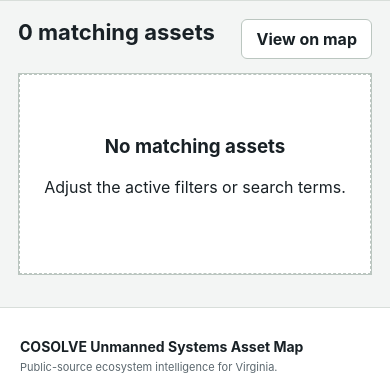
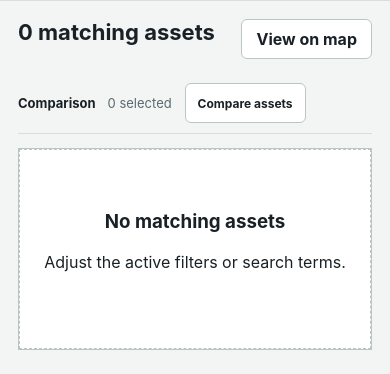
Before and after one commit to jschwartz1313/COSOLVE-Asset-Map, a Django app: page /directory/ in a window 390 px wide. Shown: the part 852-1226 px from the top of the page. Run offline with Django 5.2, Linux system fonts and the light colour scheme; data that the repository does not hold is empty; parts of the project's set-up code (start-up, migrations or seed data) failed here and were passed over.

Commit message:
Move comparison controls into the directory header

```diff
--- a/static/css/decision-tools.css
+++ b/static/css/decision-tools.css
@@ -30,10 +30,20 @@
 .inquiry-draft { margin-top: 32px; border-top: 1px solid var(--line); padding-top: 20px; }
 .profile-actions { display: flex; gap: 18px; align-items: center; flex-wrap: wrap; }
 .shortlist-toggle { font: inherit; font-size: 13px; border: 0; padding: 0; color: var(--brand-dark, #9c3023); background: none; cursor: pointer; text-decoration: underline; text-underline-offset: 3px; }
-.directory-row-main .shortlist-toggle { margin-top: 8px; }
-.shortlist-tray { position: sticky; bottom: 12px; z-index: 15; background: #fff; border: 1px solid var(--line); padding: 12px 16px; display: flex; flex-wrap: wrap; align-items: center; justify-content: space-between; gap: 12px; box-shadow: 0 2px 8px #0001; border-radius: 4px; }
-.shortlist-tray[hidden] { display: none; }
-.shortlist-tray button { background: none; border: 0; text-decoration: underline; cursor: pointer; font: inherit; }
+.comparison-controls { display: flex; flex-wrap: wrap; align-items: center; gap: 10px 16px; padding: 10px 0; margin: 0 0 14px; border-bottom: 1px solid var(--line); font-size: 13px; }
+.comparison-controls strong { font-size: 13px; }
+.comparison-controls [data-comparison-count] { min-width: 65px; color: var(--ink-muted); }
+.comparison-controls .button { margin-left: auto; padding: 7px 12px; font-size: 12px; }
+.comparison-controls button { background: none; border: 0; padding: 7px 0; color: var(--ink-muted); text-decoration: underline; cursor: pointer; font: inherit; }
+.comparison-controls button[hidden] { display: none; }
+.comparison-controls[hidden] { display: none; }
+.directory-asset-heading { display: grid; grid-template-columns: 18px minmax(0, 1fr); align-items: start; gap: 10px; }
+.directory-compare-control { display: flex; align-items: center; justify-content: center; width: 18px; min-height: 20px; cursor: pointer; }
+.directory-compare-control input { width: 16px; height: 16px; margin: 1px 0 0; accent-color: var(--brand-dark, #9c3023); cursor: pointer; }
+.directory-compare-control input:disabled { cursor: default; }
+.directory-row-main p { margin-left: 28px; }
+.directory-row.is-comparison-selected { background: #f3f6f4; }
+.directory-columns > span:first-child { padding-left: 28px; }
 .site-diagram { margin: 0; }
 .site-diagram img { width: 100%; max-height: 480px; object-fit: contain; background: #f4f6f5; }
 .site-diagram figcaption { margin-top: 8px; font-size: 13px; overflow-wrap: anywhere; }
@@ -43,6 +53,8 @@
   .asset-comparison th, .asset-comparison td { padding: 10px; }
   .comparison-candidates li { display: block; }
   .comparison-candidates span { display: block; margin-top: 4px; }
+  .comparison-controls { gap: 8px 12px; }
+  .comparison-controls .button { margin-left: 0; }
 }
 @media print {
   .decision-heading > a, .compare-selection, .compare-search, .comparison-candidates { display: none; }
@@ -50,5 +62,7 @@
   .asset-comparison, .asset-comparison:has(thead th:nth-child(5)) { min-width: 0; font-size: 9px; }
   .asset-comparison th:first-child { width: 85px; }
   .asset-comparison th, .asset-comparison td { padding: 5px; min-width: 0; }
-  .shortlist-tray { display: none; }
+  .comparison-controls, .directory-compare-control { display: none; }
+  .directory-asset-heading { display: block; }
+  .directory-row-main p { margin-left: 0; }
 }
--- a/static/js/asset-shortlist.js
+++ b/static/js/asset-shortlist.js
@@ -24,15 +24,26 @@ if (serverSelection) {
 function update() {
   buttons.forEach(button => {
     const added = selected.includes(button.dataset.compareAsset);
-    button.setAttribute("aria-pressed", String(added));
-    button.textContent = added ? "Remove from comparison" : "Add to comparison";
+    if (button.matches('input[type="checkbox"]')) {
+      button.checked = added;
+      button.closest(".directory-row")?.classList.toggle("is-comparison-selected", added);
+    } else {
+      button.setAttribute("aria-pressed", String(added));
+      button.textContent = added ? "Remove from comparison" : "Add to comparison";
+    }
+    button.disabled = !added && selected.length === 5;
+    button.title = button.disabled ? "Five assets selected; remove one to select another"
+      : added ? "Remove from comparison" : "Select for comparison";
   });
   if (tray) {
-    tray.hidden = selected.length === 0;
+    if (tray.hasAttribute("data-hide-empty")) tray.hidden = selected.length === 0;
     tray.querySelector("[data-comparison-count]").textContent = `${selected.length} selected`;
+    tray.querySelector("[data-comparison-status]").textContent = `${selected.length} of 5 assets selected for comparison`;
+    tray.querySelector("[data-comparison-clear]").hidden = selected.length === 0;
     const query = new URLSearchParams();
     selected.forEach(slug => query.append("asset", slug));
     tray.querySelector("a").href = `/compare/?${query}`;
+    tray.querySelector("a").textContent = selected.length ? "Compare selected assets" : "Compare assets";
   }
 }
 buttons.forEach(button => button.addEventListener("click", () => {
@@ -40,7 +51,7 @@ buttons.forEach(button => button.addEventListener("click", () => {
   if (selected.includes(slug)) selected = selected.filter(value => value !== slug);
   else if (selected.length < 5) selected.push(slug);
   else {
-    if (tray) tray.querySelector("[data-comparison-count]").textContent = "Five selected. Remove one to add another.";
+    if (tray) tray.querySelector("[data-comparison-status]").textContent = "Five assets selected. Remove one to add another.";
     return;
   }
   try { localStorage.setItem(KEY, JSON.stringify(selected)); } catch { /* Storage is optional. */ }
--- a/templates/assets/compare.html
+++ b/templates/assets/compare.html
@@ -1,7 +1,7 @@
 {% extends "base.html" %}
 {% load static %}
 {% block title %}Compare assets | COSOLVE{% endblock %}
-{% block extra_css %}<link rel="stylesheet" href="{% static 'css/decision-tools.css' %}">{% endblock %}
+{% block extra_css %}<link rel="stylesheet" href="{% static 'css/decision-tools.css' %}?v=20261111-2">{% endblock %}
 {% block content %}
 <main id="main-content" class="content-page decision-page">
   <header class="decision-heading"><div><a href="{% url 'core:directory' %}">Asset directory</a><h1>Compare assets</h1></div>{% if assets %}<a href="?{{ download_query }}">Export comparison CSV</a>{% endif %}</header>
@@ -16,5 +16,5 @@
   <p class="field-note">Unknown specifications are not confirmed capabilities. Contact the operator to establish project fit, access and availability.</p>
 </main>
 {{ browser_selection|json_script:"comparison-selection" }}
-<script type="module" src="{% static 'js/asset-shortlist.js' %}"></script>
+<script type="module" src="{% static 'js/asset-shortlist.js' %}?v=20261111-2"></script>
 {% endblock %}
--- a/templates/assets/detail.html
+++ b/templates/assets/detail.html
@@ -3,7 +3,7 @@
 {% block body_class %}asset-detail-page{% endblock %}
 {% block title %}{{ asset.public_name }} | COSOLVE{% endblock %}
 {% block meta_description %}{{ asset.short_description }}{% endblock %}
-{% block extra_css %}<link rel="stylesheet" href="{% static 'css/decision-tools.css' %}">{% endblock %}
+{% block extra_css %}<link rel="stylesheet" href="{% static 'css/decision-tools.css' %}?v=20261111-2">{% endblock %}
 {% block content %}
 <main id="main-content" class="detail-page">
   <nav class="breadcrumbs" aria-label="Breadcrumb"><a href="{% url 'core:directory' %}">Directory</a><span>/</span><span>Asset profile</span></nav>
@@ -127,8 +127,8 @@
     </div>
   </div>
   <footer class="profile-actions"><button class="shortlist-toggle" data-compare-asset="{{ asset.slug }}" aria-pressed="false" type="button">Add to comparison</button><a href="{% url 'core:asset-inquiry' asset.slug %}">Prepare an inquiry</a><a class="profile-update-link" href="{% url 'core:asset-suggest-update' asset.slug %}">Suggest an update</a></footer>
-  {% include "includes/comparison_tray.html" %}
+  {% include "includes/comparison_tray.html" with hide_empty=True %}
 </main>
 <script type="module" src="{% static 'js/asset-detail.js' %}?v=20261021-1"></script>
-<script type="module" src="{% static 'js/asset-shortlist.js' %}"></script>
+<script type="module" src="{% static 'js/asset-shortlist.js' %}?v=20261111-2"></script>
 {% endblock %}
--- a/templates/assets/directory.html
+++ b/templates/assets/directory.html
@@ -3,7 +3,7 @@
 {% block body_class %}directory-page{% endblock %}
 {% block title %}{{ public_scope_name }} Directory | COSOLVE{% endblock %}
 {% block meta_description %}Browse and filter COSOLVE's public directory of {{ public_scope_name }} unmanned and autonomous systems assets.{% endblock %}
-{% block extra_css %}<link rel="stylesheet" href="{% static 'css/decision-tools.css' %}">{% endblock %}
+{% block extra_css %}<link rel="stylesheet" href="{% static 'css/decision-tools.css' %}?v=20261111-2">{% endblock %}
 {% block content %}
 <main id="main-content" class="directory-layout">
   <aside class="directory-filters">
@@ -26,14 +26,17 @@
         <a class="button secondary" href="{% url 'core:map' %}?{{ request.GET.urlencode }}">View on map</a>
       </div>
     </div>
+    {% include "includes/comparison_tray.html" %}
     <div class="directory-columns" aria-hidden="true"><span>Asset</span><span>Classification</span><span>Location</span></div>
     <div class="directory-list">
       {% for asset in page_obj %}
         <article class="directory-row">
           <div class="directory-row-main">
-            <h3><a href="{{ asset.get_absolute_url }}">{{ asset.public_name }}</a></h3>
+            <div class="directory-asset-heading">
+              <label class="directory-compare-control"><input type="checkbox" data-compare-asset="{{ asset.slug }}" aria-label="Compare {{ asset.public_name }}" title="Select for comparison"></label>
+              <h3><a href="{{ asset.get_absolute_url }}">{{ asset.public_name }}</a></h3>
+            </div>
             <p>{{ asset.short_description }}</p>
-            <button class="shortlist-toggle" data-compare-asset="{{ asset.slug }}" aria-label="Compare {{ asset.public_name }}" aria-pressed="false" type="button">Add to comparison</button>
           </div>
           <div class="directory-classification">
             <span class="type-pill type-{{ asset.record_type }}">{{ asset.get_record_type_display }}</span>
@@ -54,9 +57,8 @@
         {% if page_obj.has_next %}<a href="{% querystring page=page_obj.next_page_number %}">Next</a>{% endif %}
       </nav>
     {% endif %}
-    {% include "includes/comparison_tray.html" %}
   </section>
 </main>
 <script type="module" src="{% static 'js/directory-filters.js' %}?v=20261021-2"></script>
-<script type="module" src="{% static 'js/asset-shortlist.js' %}"></script>
+<script type="module" src="{% static 'js/asset-shortlist.js' %}?v=20261111-2"></script>
 {% endblock %}
--- a/templates/assets/inquiry.html
+++ b/templates/assets/inquiry.html
@@ -1,7 +1,7 @@
 {% extends "base.html" %}
 {% load static %}
 {% block title %}Prepare an inquiry | {{ asset.public_name }}{% endblock %}
-{% block extra_css %}<link rel="stylesheet" href="{% static 'css/decision-tools.css' %}">{% endblock %}
+{% block extra_css %}<link rel="stylesheet" href="{% static 'css/decision-tools.css' %}?v=20261111-2">{% endblock %}
 {% block content %}
 <main id="main-content" class="content-page decision-page">
   <header class="decision-heading"><div><a href="{{ asset.get_absolute_url }}">{{ asset.public_name }}</a><h1>Prepare an inquiry</h1><p>Draft only. Nothing is sent or saved to the asset database.</p></div></header>
--- a/templates/includes/comparison_tray.html
+++ b/templates/includes/comparison_tray.html
@@ -1,3 +1,6 @@
-<aside class="shortlist-tray" data-comparison-tray hidden aria-label="Asset comparison">
-  <span data-comparison-count role="status" aria-live="polite"></span><a href="{% url 'core:asset-compare' %}">Compare selected assets</a><button type="button">Clear selection</button>
-</aside>
+<div class="comparison-controls" data-comparison-tray aria-label="Asset comparison"{% if hide_empty %} data-hide-empty hidden{% endif %}>
+  <strong>Comparison</strong><span data-comparison-count>0 selected</span>
+  <a class="button secondary" href="{% url 'core:asset-compare' %}">Compare assets</a>
+  <button type="button" data-comparison-clear hidden>Clear selection</button>
+  <span class="visually-hidden" data-comparison-status role="status" aria-live="polite"></span>
+</div>
```
Also changed, not shown: docs/decision_tools_2026_11_11.md (+2 -0 lines), tests/browser/decision-tools.spec.mjs (+26 -2 lines).
